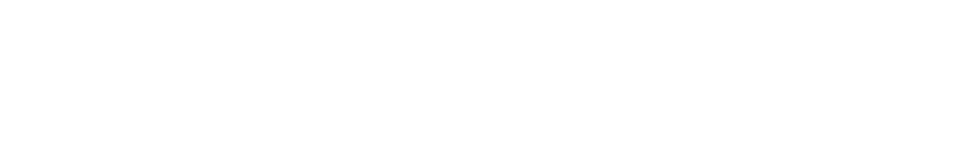
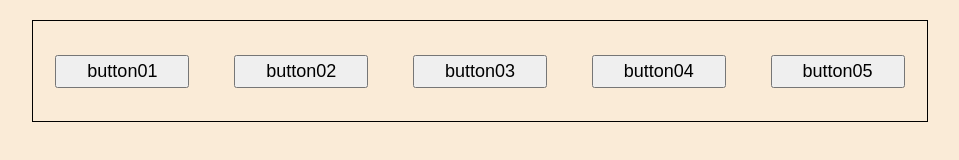
Before and after one commit to BRoooKeee/frontEnd, a plain HTML site: page CSS/flexbox02.html in a window 1280 px wide. Shown: the whole page, without its empty margins (160-1119 px from the left). Drawn offline with Linux system fonts and the light colour scheme.

```diff
--- a/CSS/flexbox02.html
+++ b/CSS/flexbox02.html
@@ -0,0 +1,59 @@
+<!DOCTYPE html>
+<html lang="ko">
+<head>
+  <meta charset="UTF-8">
+  <meta name="viewport" content="width=device-width, initial-scale=1.0">
+  <title>CSS Layout - flexbox 정렬</title>
+  <link rel="stylesheet" href="styles/flexbox02.css">
+</head>
+<body>
+
+  <!--
+    flexbox 기능을 사용하여 기본 축 | 교차 축을 따라 flex item 정렬
+
+    ! align-items
+      : flex item이 교차 축 어디에 위치할지를 제어
+      속성 값
+        : flex-start
+            container의 교차 축 시작 부분으로 정렬
+        : flex-end
+            container의 교차 축 끝 부분으로 정렬
+        : center
+            container의 교축 축 중앙 부분으로 정렬
+        : baseline
+            자신의 기준선에 따라 정렬
+        : stretch
+            container의 전체 높이를 채우도록 늘어남. (item이 높이 값X)
+
+    ! align-self
+      : 속성 한 개별 항목에 대한 align-items 동작을 재지정
+      속성값
+        : align items와 동일
+
+    ! justify-content
+      : items가 기본 축 상 어디에 놓이는지 제어
+      속성 값
+        : flex-start
+            container의 시작 부분 정렬
+        : flex-end
+            container의 끝 부분 정렬
+        : center
+            container의 중아으로 정렬
+        : space-between
+            첫 번째 itme은 container의 시작 부분, 마지막 item은 끝 부분에 정렬
+            나머지 item 사이에는 동일한 공간 분배
+        : space-around
+            items 주위에 동일한 공간이 분배 (space-evenly)
+            끝에 있는 items는 주위 공간의 절반 만큼만 갖게됨
+
+  -->
+
+    <div>
+      <button>button01</button>
+      <button>button02</button>
+      <button>button03</button>
+      <button>button04</button>
+      <button>button05</button>
+    </div>
+</body>
+</html>
--- a/CSS/styles/flexbox02.css
+++ b/CSS/styles/flexbox02.css
@@ -0,0 +1,21 @@
+body {
+  width: 70%;
+  max-width: 960px;
+  margin: 20px auto;
+  background-color: antiquewhite;
+}
+
+div {
+  height: 100px;
+  border: 1px solid black;
+
+  display: flex;
+  align-items: center;
+  justify-content: space-around;
+}
+
+button {
+  font-size: 18px;
+  line-height: 1.5;
+  width: 15%;
+}
```
Also changed, not shown: CSS/flexbox01.html (+78 -6 lines), CSS/styles/flexbox01.css (+9 -0 lines).
